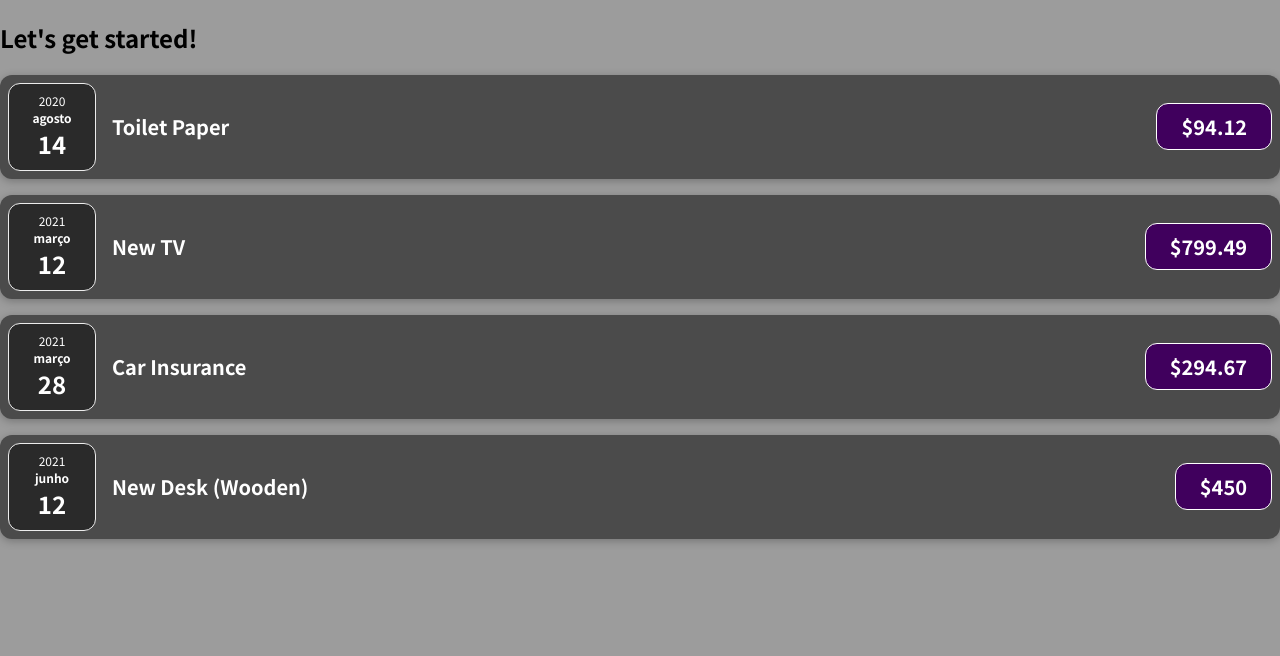
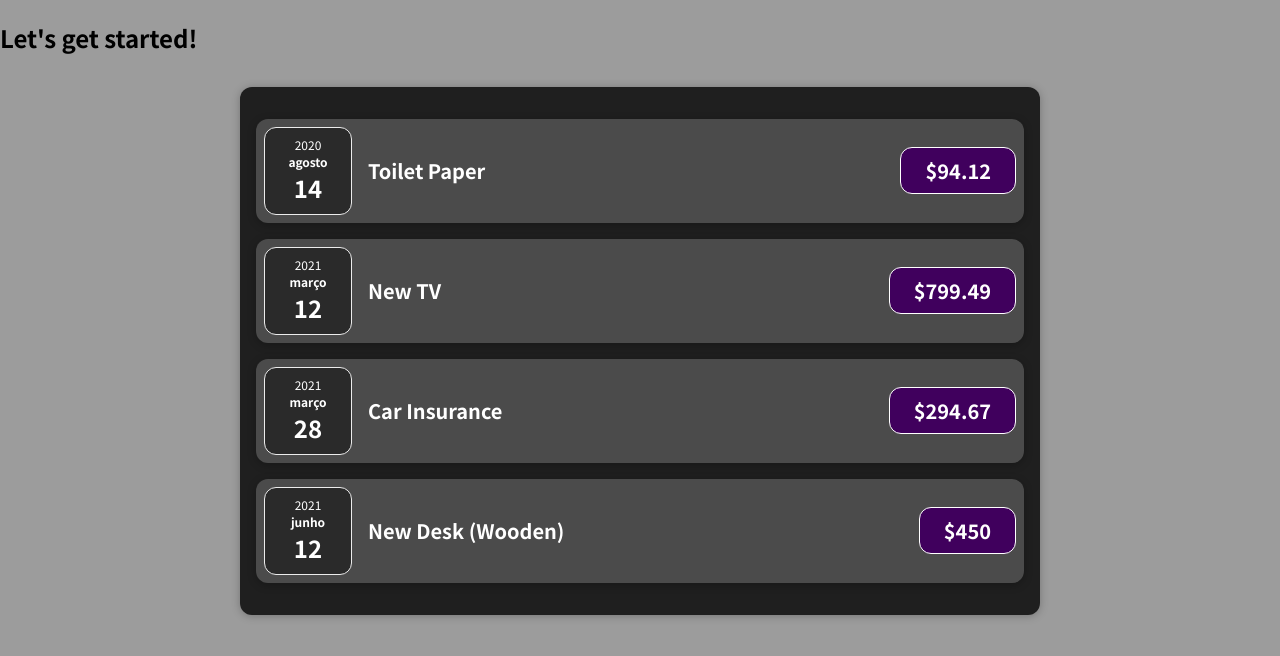
Before and after one commit to rdaraujo/react-max-udemy, a JavaScript app: page / in a window 1280 px wide. Shown: the top 656 px of the page. Built offline with nearby package versions, Linux system fonts and the light colour scheme.

Commit message:
Add Expenses style

```diff
--- /dev/null
+++ b/src/components/Expenses.css
@@ -0,0 +1,9 @@
+.expenses {
+  padding: 1rem;
+  background-color: rgb(31, 31, 31);
+  margin: 2rem auto;
+  width: 50rem;
+  max-width: 95%;
+  border-radius: 12px;
+  box-shadow: 0 1px 8px rgba(0, 0, 0, 0.25);
+}
--- a/src/components/Expenses.js
+++ b/src/components/Expenses.js
@@ -1,8 +1,9 @@
 import ExpenseItem from "./ExpenseItem";
+import "./Expenses.css";
 
 function Expenses(props) {
   return (
-    <div>
+    <div className="expenses">
       <ExpenseItem
         title={props.expenses[0].title}
         date={props.expenses[0].date}
```
